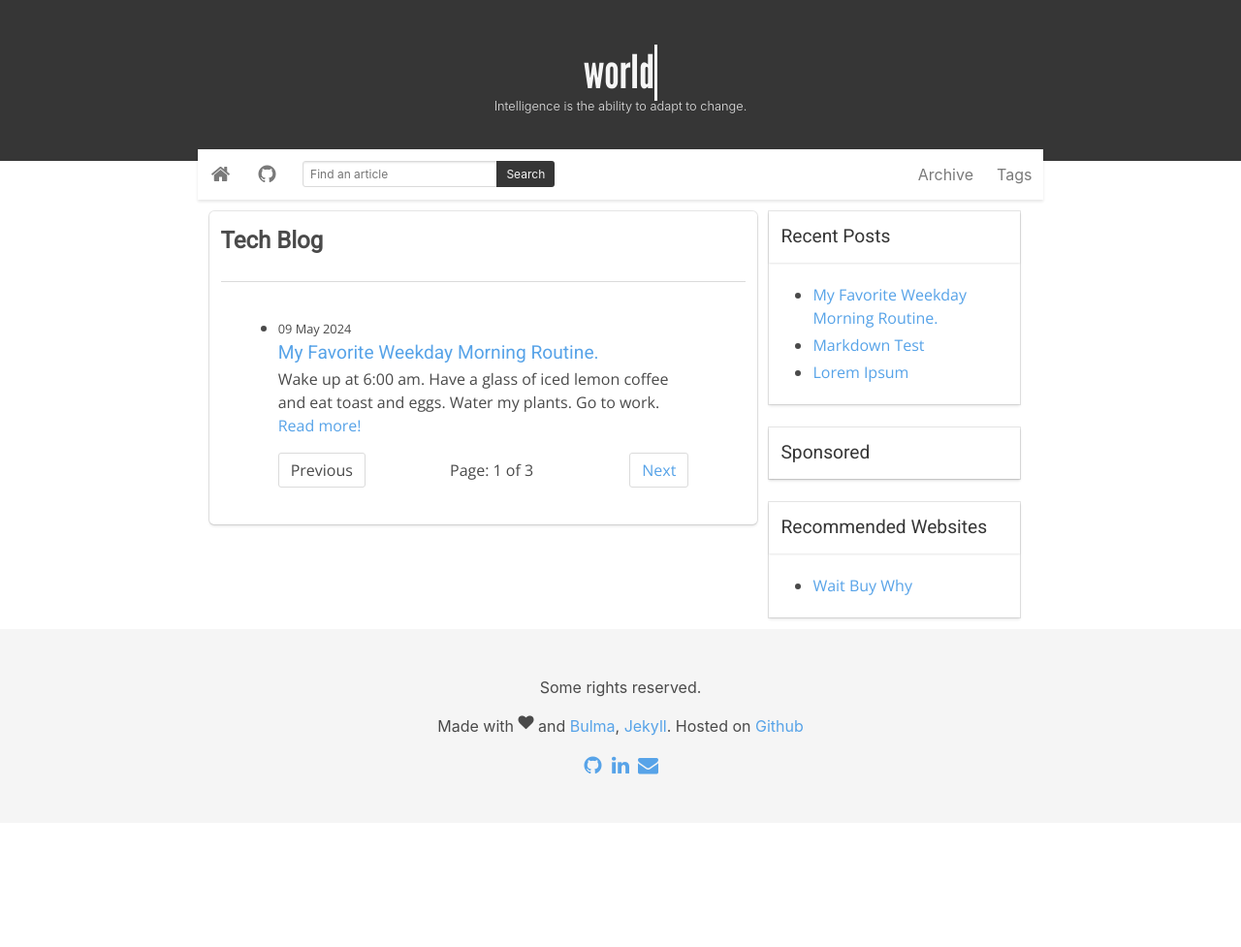
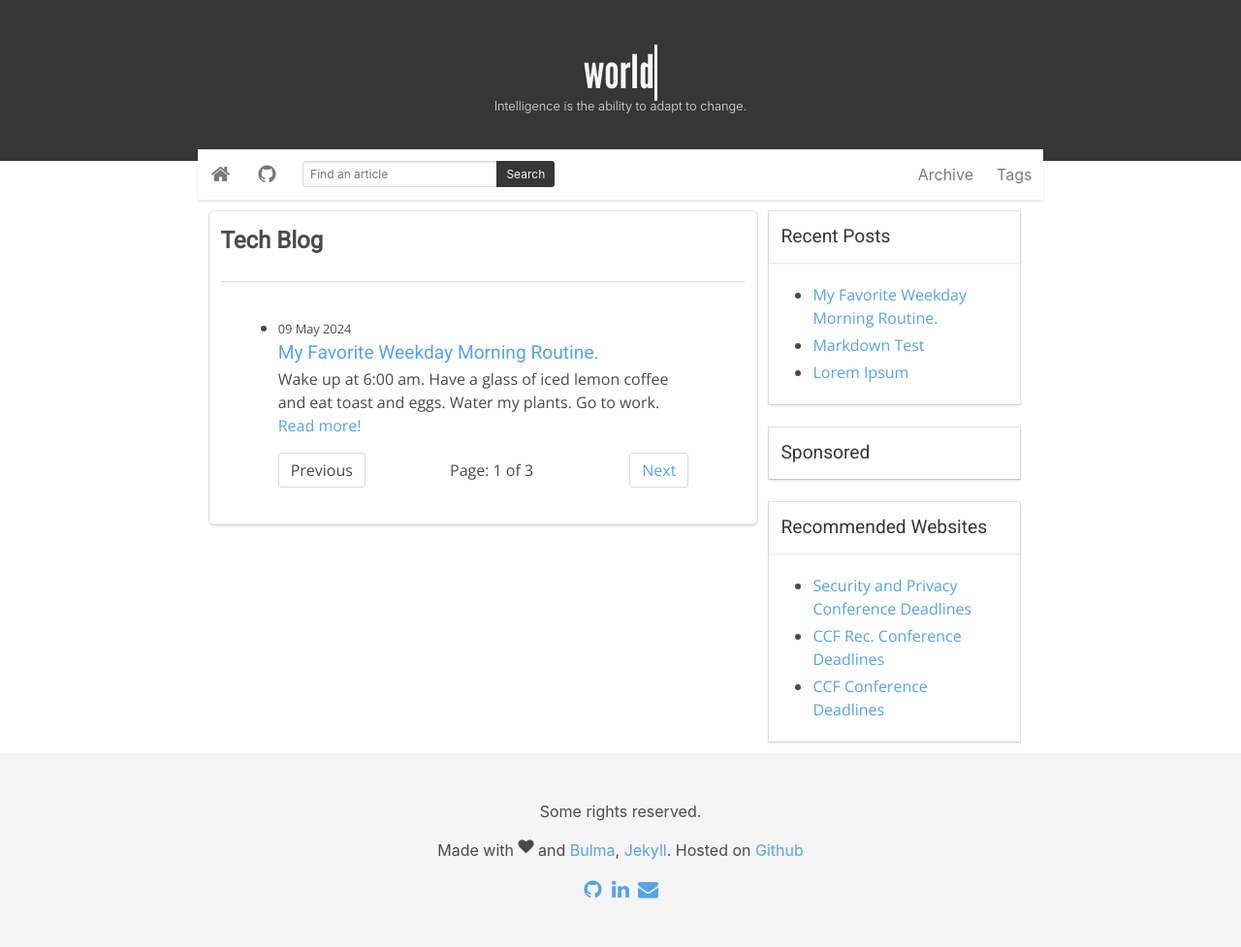
Before and after one commit to paintedveil5/paintedveil5.github.io, a Jekyll site: the page built from index.html, in a window 1280 px wide. Shown: the whole page at 97% size. Built offline with Jekyll 4.4.1, drawn with Linux system fonts in a browser that asks for light colours; the list of posts is cut into pages by our own code; comment, search, counter and statistics services are not loaded; before the commit the page ends 900 px from its top, so only the background shows below that.

Commit message:
conference deadlines

```diff
--- a/_layouts/default.html
+++ b/_layouts/default.html
@@ -125,7 +125,13 @@
                 <div class="content nice-text">
                   <ul>
                     <li>
-                      <a href="http://waitbutwhy.com">Wait Buy Why</a>
+                      <a href="http://sec-deadlines.github.io">Security and Privacy Conference Deadlines</a>
+                    </li>
+                    <li>
+                      <a href="https://ccfddl.top/">CCF Rec. Conference Deadlines</a>
+                    </li>
+                    <li>
+                      <a href="https://ccfddl.top/">CCF Conference Deadlines</a>
                     </li>
                   </ul>
                 </div>
```
